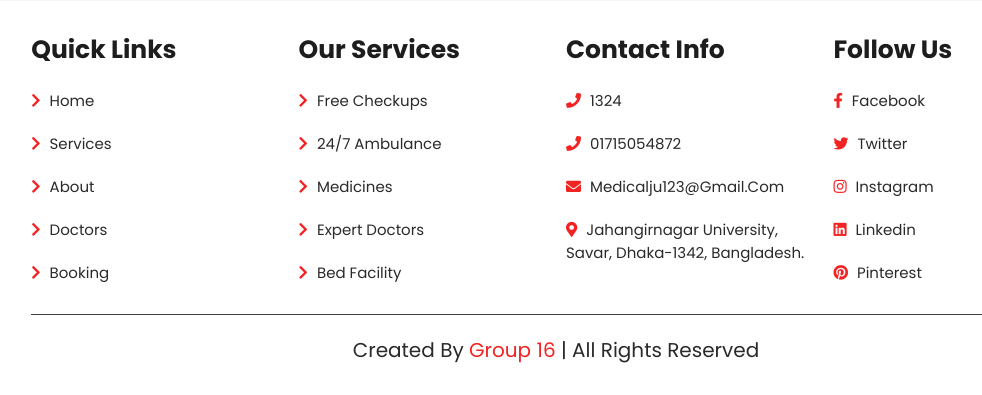
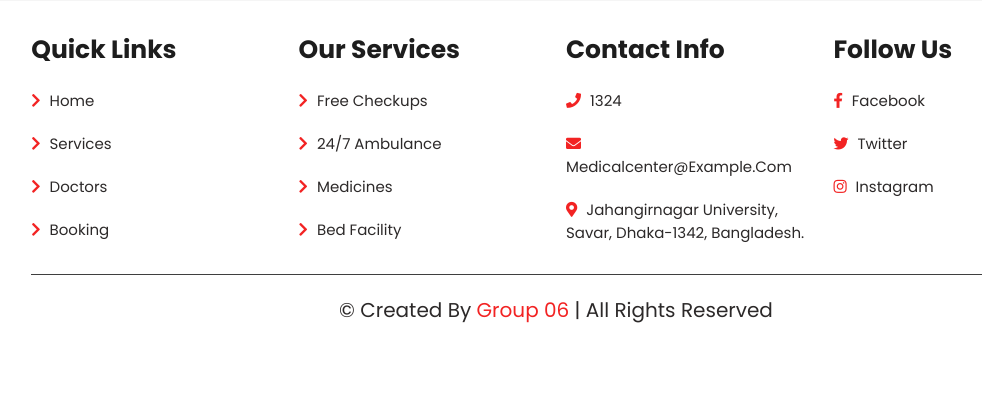
Before and after one commit to amitazim/Medical-Management, a PHP site: page /php/booking.php in a window 1280 px wide. Shown: the part 995-1390 px from the top of the page, without its empty margins (84-1066 px from the left). After the commit the page ends 1318 px from the top, so only its background shows below. Run offline with PHP 8.4, Linux system fonts and the light colour scheme.

Commit message:
changed footer

```diff
--- a/php/booking.php
+++ b/php/booking.php
@@ -100,45 +100,43 @@
 
     <div class="box">
         <h3>quick links</h3>
-                <a href="/html/index.html"> <i class="fas fa-chevron-right"></i> home </a>
-                <a href="services.html"> <i class="fas fa-chevron-right"></i> services </a>
-                <a href="about.html"> <i class="fas fa-chevron-right"></i> about </a>
-                <a href="doctors.html"> <i class="fas fa-chevron-right"></i> doctors </a>
+        <a href="index.html"> <i class="fas fa-chevron-right"></i> home </a>
+        <a href="html/services.html"> <i class="fas fa-chevron-right"></i> services </a>
+        <!-- <a href="#"> <i class="fas fa-chevron-right"></i> about </a> -->
+        <a href="html/doctors.php"> <i class="fas fa-chevron-right"></i> doctors </a>
         <a href="http://localhost:3000/php/booking.php"> <i class="fas fa-chevron-right"></i> booking </a>
     </div>
 
     <div class="box">
         <h3>our services</h3>
-                <a href="#"> <i class="fas fa-chevron-right"></i> Free Checkups </a>
-                <a href="#"> <i class="fas fa-chevron-right"></i> 24/7 Ambulance </a>
-                <a href="#"> <i class="fas fa-chevron-right"></i> Medicines </a>
-                <a href="#"> <i class="fas fa-chevron-right"></i> Expert Doctors </a>
-                <a href="#"> <i class="fas fa-chevron-right"></i> Bed Facility </a>
+        <a href="/html/services.html"> <i class="fas fa-chevron-right"></i> Free Checkups </a>
+        <a href="/html/services.html"> <i class="fas fa-chevron-right"></i> 24/7 Ambulance </a>
+        <a href="/html/services.html"> <i class="fas fa-chevron-right"></i> Medicines </a>
+        <a href="/html/services.html"> <i class="fas fa-chevron-right"></i> Bed Facility </a>
     </div>
 
     <div class="box">
         <h3>contact info</h3>
         <a href="#"> <i class="fas fa-phone"></i> 1324 </a>
-                <a href="#"> <i class="fas fa-phone"></i> 01715054872 </a>
-                <a href="#"> <i class="fas fa-envelope"></i> medicalju123@gmail.com </a>
+
+        <a href="#"> <i class="fas fa-envelope"></i> medicalcenter@example.com </a>
         <a href="https://goo.gl/maps/gCv8rquk261n7FnXA"> <i class="fas fa-map-marker-alt"></i> Jahangirnagar University, Savar, Dhaka-1342, Bangladesh. </a>
     </div>
 
     <div class="box">
         <h3>follow us</h3>
-                <a href="https://www.facebook.com/Medical-Centre-Jahangirnagar-University-111006755903584/?ref=page_internal"> <i class="fab fa-facebook-f"></i> facebook </a>
+        <a href="#"> <i class="fab fa-facebook-f"></i> facebook </a>
         <a href="#"> <i class="fab fa-twitter"></i> twitter </a>
         <a href="#"> <i class="fab fa-instagram"></i> instagram </a>
-                <a href="#"> <i class="fab fa-linkedin"></i> linkedin </a>
-                <a href="#"> <i class="fab fa-pinterest"></i> pinterest </a>
+
+
     </div>
 
 </div>
 
-        <div class="credit"> created by <span>Group 16</span> | all rights reserved </div>
+<div class="credit">&copy; created by <span>Group 06</span> | all rights reserved </div>
 
 </section>
-
     <!-- footer section ends -->
 
 
```
Also changed, not shown: html/doctors.php (+10 -11 lines), html/notice.html (+11 -13 lines), html/services.html (+10 -11 lines), index.html (+9 -10 lines). Lines whose indentation alone changed are shown as unchanged.
